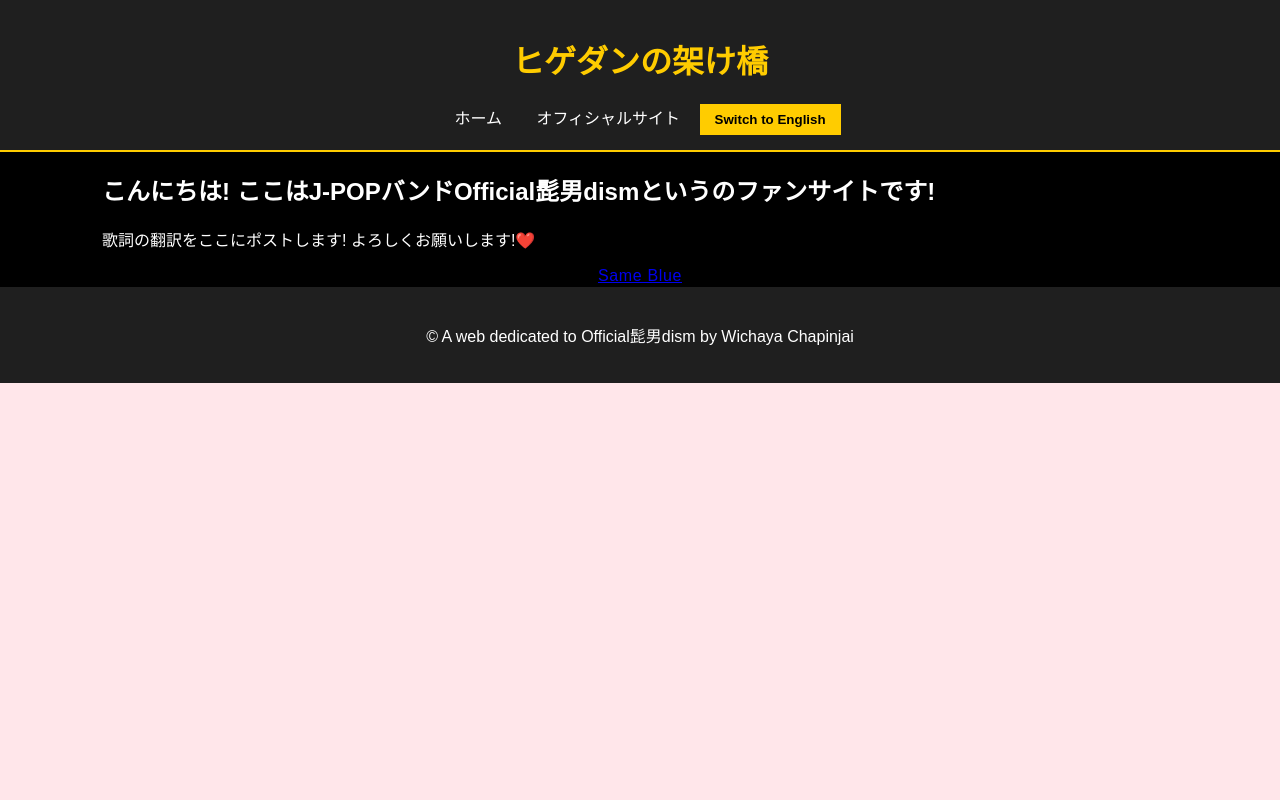
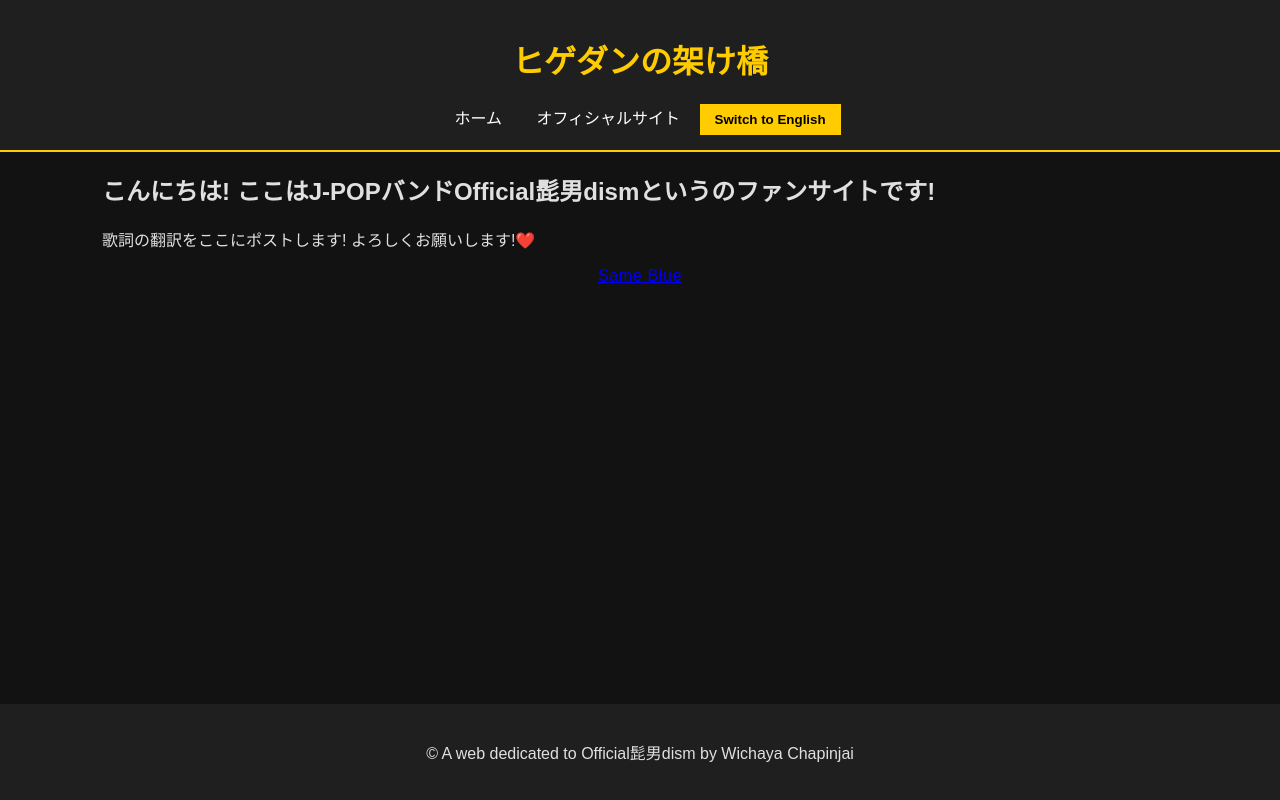
Before and after one commit to wichayac/Higedan-Bridge, a Flask app: page / in a window 1280 px wide. Run offline with Flask 3, Linux system fonts and the light colour scheme.

Commit message:
Fix: floating footer

```diff
--- a/static/css/style.css
+++ b/static/css/style.css
@@ -1,8 +1,8 @@
 :root {
-    --bg-color: black;
+    --bg-color: #121212;
     --accent-color: #ffcc00;
     --accent--color--dark: #886d00;
-    --text-color: white;
+    --text-color: #e0e0e0;
     --header-bg: #1f1f1f;
 }
 
@@ -12,6 +12,10 @@
     padding: 0;
     background-color: var(--bg-color);
     color: var(--text-color);
+    display: flex;
+    flex-direction: column;
+    min-height: 100vh;
+
 }
 
 header {
@@ -60,6 +64,7 @@
     padding: 2px;
     margin-top: 150px;
     background-color: var(--bg-color);
+    flex: 1; /* push the footer */
 }
 
 footer {
```
